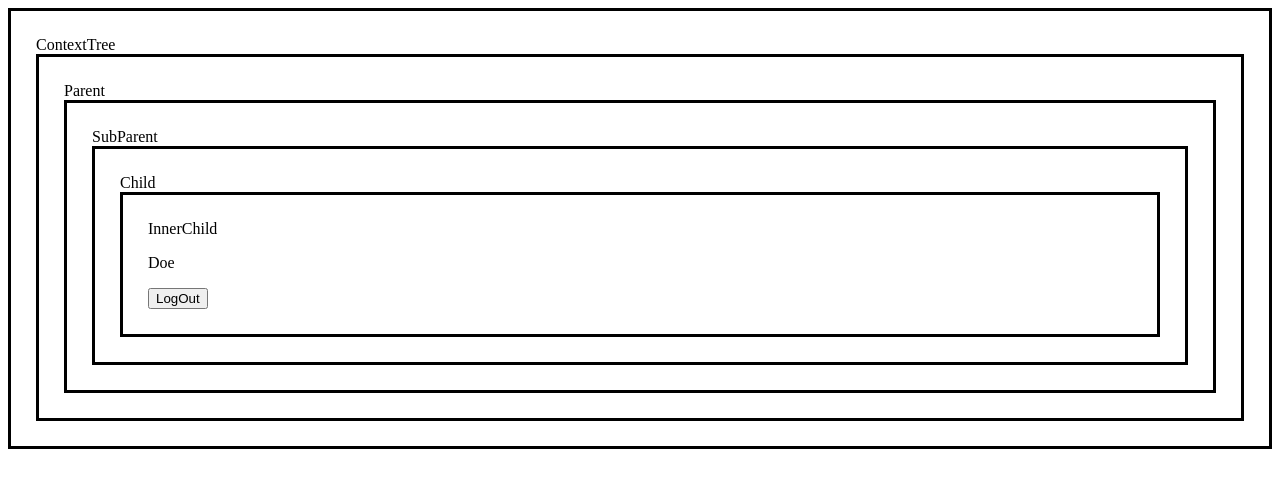
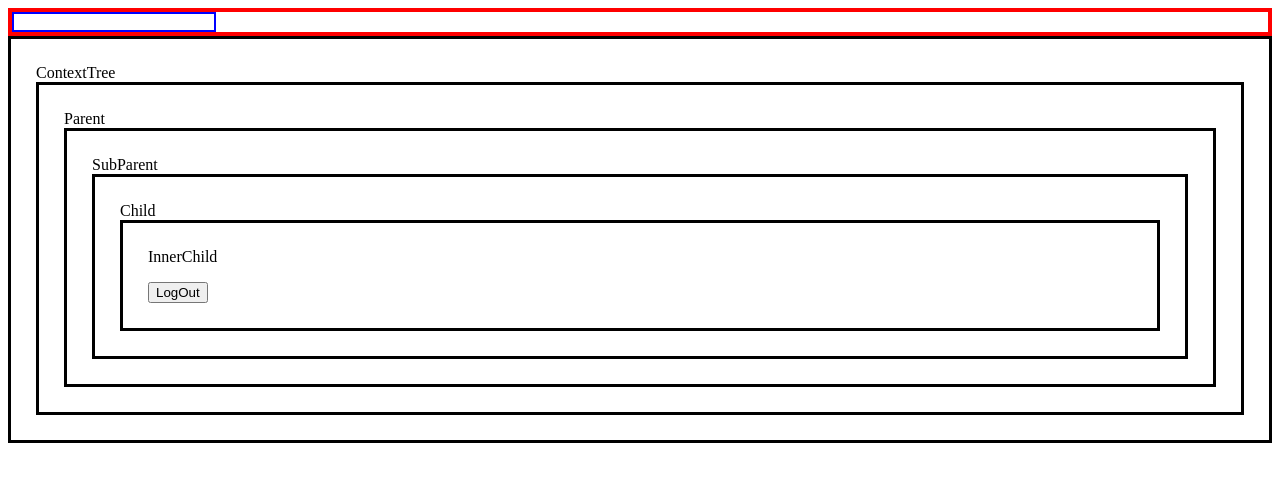
Before and after one commit to AnastasiiaKononova/react-welcome, a React (Create React App) app: page / in a window 1280 px wide. Shown: the top 488 px of the page. Built offline with nearby package versions, Linux system fonts and the light colour scheme.

Commit message:
Context task resolve

```diff
--- a/src/App.js
+++ b/src/App.js
@@ -1,5 +1,6 @@
 import React from "react";
 import ContextTree from "./components/ContextTree";
+import Header from "./components/Header";
 import ContextObj from "./context";
 
 class App extends React.Component { // Parent component (батьківська компонента)
@@ -25,6 +26,7 @@
     // console.log(ContextObj.Provider, ContextObj.Consumer)
     return (
       <ContextObj.Provider value={[this.state, this.logOut]}>
+      <Header/>
       <ContextTree />
       </ContextObj.Provider>
     )
--- a/src/components/ContextTree/Parent/SubParent/Child/innerChild/index.js
+++ b/src/components/ContextTree/Parent/SubParent/Child/innerChild/index.js
@@ -11,7 +11,7 @@
                   <div style={{ border: '3px solid black', padding: '25px' }}>
                       InnerChild
                       <p>
-                      {user?.firstName} {user.user?.lastName}
+                      {user?.firstName} {user?.lastName}
                         </p>
                         <button onClick={logOut}>LogOut</button>
                     </div>
--- /dev/null
+++ b/src/components/Header/UserMenu/index.js
@@ -0,0 +1,19 @@
+import React from 'react';
+import ContextObj from '../../../context';
+
+const UserMenu = () => {
+    return (
+
+           <ContextObj.Consumer>
+            {([user, logOut]) => {
+                console.log(user);
+                return (
+                    <div style={{width: '200px', border: '2px solid blue'}}>
+                    <p>{user.firstName} {user.lastName}</p>
+                    </div>)
+            }}
+            </ContextObj.Consumer>
+
+    );
+}
+export default UserMenu;
--- /dev/null
+++ b/src/components/Header/index.js
@@ -0,0 +1,13 @@
+import React from 'react';
+import UserMenu from './UserMenu';
+
+
+ const Header = () => {
+  return (
+    <div style={{border: '4px solid red'}}>
+            <UserMenu />
+    </div>
+  )
+}
+
+export default Header;
```
